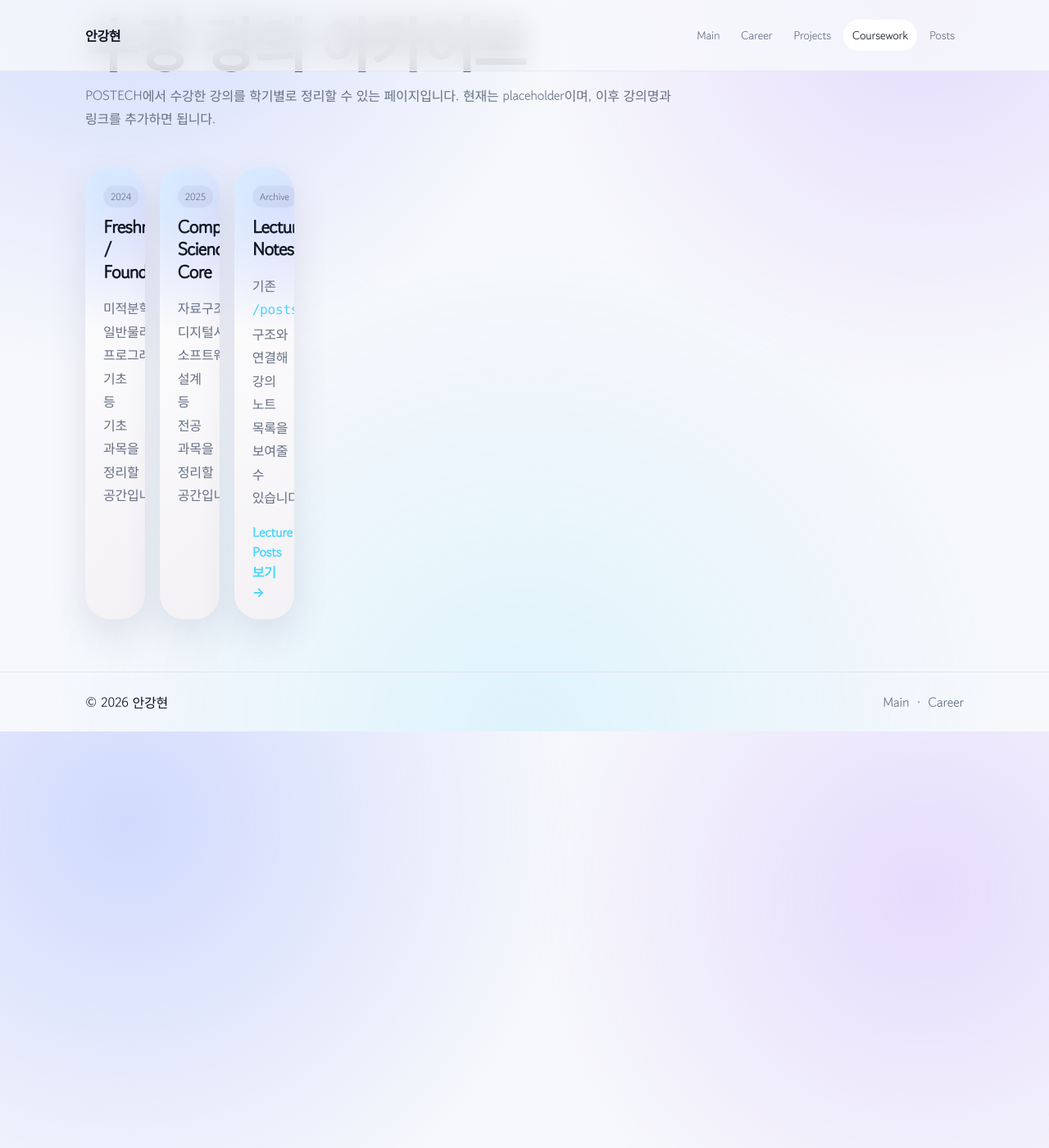
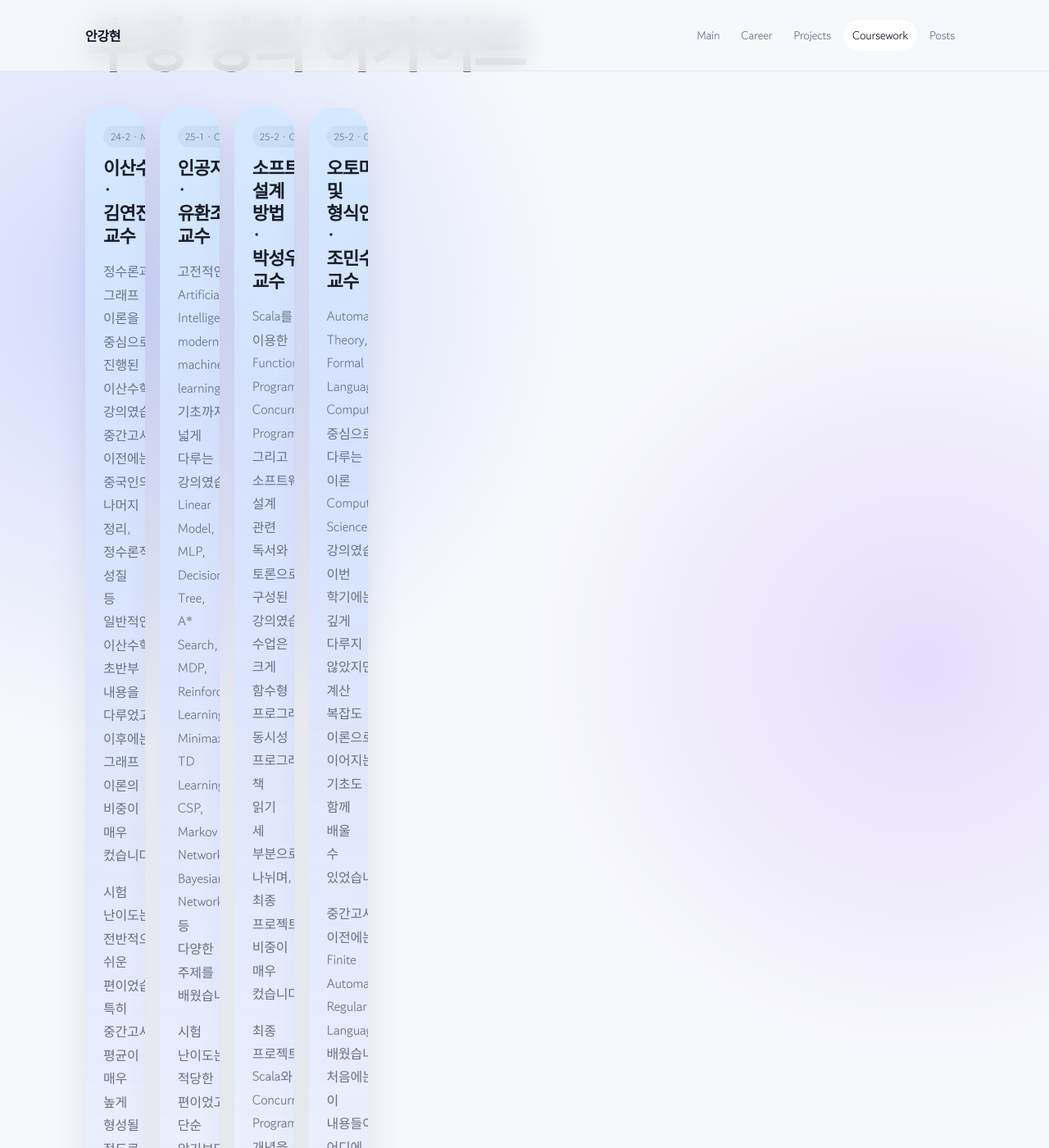
Before and after one commit to gimon0330/gimon0330.github.io, a Jekyll site: the page built from coursework.html, in a window 1280 px wide and 1400 px high, scrolled down 197 px. Shown: the whole window at 82% size. Built offline with Jekyll 4.4.1, drawn with Linux system fonts in a browser that asks for light colours; some web fonts are replaced; some of the changed text lies outside the part shown.

Commit message:
Update coursework archive entries

```diff
--- a/coursework.html
+++ b/coursework.html
@@ -9,17 +9,48 @@ layout: null
   <title>Coursework Archive · 안강현</title>
   <meta name="description" content="POSTECH Coursework Archive" />
   <link rel="stylesheet" href="{{ '/assets/site.css' | relative_url }}" />
+  <link rel="stylesheet" href="{{ '/assets/font.css' | relative_url }}" />
   <script defer src="{{ '/assets/main.js' | relative_url }}"></script>
 </head>
 <body>
   <div class="page-transition" aria-hidden="true"></div>
   <header class="nav-wrap"><div class="container nav"><a class="brand" data-transition-link href="{{ '/' | relative_url }}">안강현</a><nav class="links"><a data-transition-link href="{{ '/' | relative_url }}">Main</a><a data-transition-link href="{{ '/career.html' | relative_url }}">Career</a><a data-transition-link href="{{ '/projects.html' | relative_url }}">Projects</a><a href="{{ '/coursework.html' | relative_url }}" aria-current="page">Coursework</a><a href="{{ '/posts/' | relative_url }}">Posts</a></nav></div></header>
   <main class="container page-main">
-    <section class="page-hero reveal"><p class="eyebrow">Coursework Archive</p><h1>수강 강의 아카이브</h1><p>POSTECH에서 수강한 강의를 학기별로 정리할 수 있는 페이지입니다. 현재는 placeholder이며, 이후 강의명과 링크를 추가하면 됩니다.</p></section>
+    <section class="page-hero reveal"><p class="eyebrow">Coursework Archive</p><h1>수강 강의 아카이브</h1></section>
     <section class="grid cards coursework-grid">
-      <article class="card reveal"><span class="pill">2024</span><h3>Freshman / Foundation</h3><p>미적분학, 일반물리, 프로그래밍 기초 등 기초 과목을 정리할 공간입니다.</p></article>
-      <article class="card reveal delay-1"><span class="pill">2025</span><h3>Computer Science Core</h3><p>자료구조, 디지털시스템설계, 소프트웨어 설계 등 전공 과목을 정리할 공간입니다.</p></article>
-      <article class="card reveal delay-2"><span class="pill">Archive</span><h3>Lecture Notes</h3><p>기존 <code>/posts/lecture</code> 구조와 연결해 강의 노트 목록을 보여줄 수 있습니다.</p><a class="card-link" href="{{ '/posts/lecture/' | relative_url }}">Lecture Posts 보기 →</a></article>
+      <article class="card reveal">
+        <span class="pill">24-2 · MATH261</span>
+        <h3>이산수학 · 김연진 교수</h3>
+        <p>정수론과 그래프 이론을 중심으로 진행된 이산수학 강의였습니다. 중간고사 이전에는 중국인의 나머지 정리, 정수론적 성질 등 일반적인 이산수학의 초반부 내용을 다루었고, 이후에는 그래프 이론의 비중이 매우 컸습니다.</p>
+        <p>시험 난이도는 전반적으로 쉬운 편이었습니다. 특히 중간고사는 평균이 매우 높게 형성될 정도로 쉽게 출제되었습니다. 다만 Computer Science 전공자의 입장에서 기대했던 Automata, Big-O notation 등 전산수학적 주제들이 거의 다뤄지지 않았다는 점은 아쉬웠습니다.</p>
+        <p>개인적으로는 “이산수학”보다는 “그래프 이론”에 가까운 강의처럼 느껴졌습니다. Computer Science 전공자가 전산수학을 대체하는 목적으로 수강한다면 강의계획서와 실제 수업 범위를 미리 확인하는 것이 좋을 것 같습니다. 반대로 수학적 그래프 이론에 더 관심이 있는 학생에게는 잘 맞을 수 있는 강의라고 생각합니다.</p>
+      </article>
+
+      <article class="card reveal delay-1">
+        <span class="pill">25-1 · CSED342</span>
+        <h3>인공지능 · 유환조 교수</h3>
+        <p>고전적인 Artificial Intelligence부터 modern machine learning의 기초까지 넓게 다루는 강의였습니다. Linear Model, MLP, Decision Tree, A* Search, MDP, Reinforcement Learning, Minimax, TD Learning, CSP, Markov Network, Bayesian Network 등 다양한 주제를 배웠습니다.</p>
+        <p>시험 난이도는 적당한 편이었고, 단순 암기보다는 각 모델의 원리를 이해하고 작은 예제에 직접 적용할 수 있는 능력이 중요했습니다. 개인적으로는 Reinforcement Learning 파트가 가장 어렵게 느껴졌습니다.</p>
+        <p>Stanford 강의 자료를 기반으로 수업이 진행되어 내용의 완성도는 높았습니다. 인공지능의 여러 분야를 넓게 훑고, 이후 어떤 분야를 더 깊게 공부할지 감을 잡기에 좋은 강의였습니다.</p>
+      </article>
+
+      <article class="card reveal delay-2">
+        <span class="pill">25-2 · CSED332</span>
+        <h3>소프트웨어 설계 방법 · 박성우 교수</h3>
+        <p>Scala를 이용한 Functional Programming, Concurrent Programming, 그리고 소프트웨어 설계 관련 독서와 토론으로 구성된 강의였습니다. 수업은 크게 함수형 프로그래밍, 동시성 프로그래밍, 책 읽기 세 부분으로 나뉘며, 최종 프로젝트의 비중이 매우 컸습니다.</p>
+        <p>최종 프로젝트는 Scala와 Concurrent Programming 개념을 활용하는 팀 프로젝트였고, 사실상 이 수업에서 가장 중요한 평가 요소였습니다. AI 도구를 사용할 수는 있지만, 과하게 의존하기보다는 수업 내용을 직접 이해하고 설계에 반영하는 것이 중요하다고 느꼈습니다.</p>
+        <p>로드는 꽤 있는 편이지만, 수업을 잘 따라가고 프로젝트를 성실히 수행하면 개발에 대해 많은 것을 배울 수 있는 강의였습니다. 특히 단순히 코드를 작성하는 것을 넘어, 프로그램 구조와 설계를 고민하는 경험을 할 수 있었습니다.</p>
+      </article>
+
+      <article class="card reveal">
+        <span class="pill">25-2 · CSED341</span>
+        <h3>오토마타 및 형식언어 · 조민수 교수</h3>
+        <p>Automata Theory, Formal Language, Computability를 중심으로 다루는 이론 Computer Science 강의였습니다. 이번 학기에는 깊게 다루지 않았지만, 계산 복잡도 이론으로 이어지는 기초도 함께 배울 수 있었습니다.</p>
+        <p>중간고사 이전에는 Finite Automata와 Regular Language를 배웠습니다. 처음에는 이 내용들이 어디에 쓰이는지 잘 와닿지 않았지만, 후반부의 Turing Machine과 Undecidability를 이해하기 위한 중요한 기반이었다는 점을 나중에 알 수 있었습니다.</p>
+        <p>중간고사 이후에는 Context-Free Language, Pushdown Automata, Turing Machine, Undecidability를 다뤘습니다. CFL과 PDA는 앞부분과 흐름이 비슷해 비교적 따라가기 쉬웠지만, Turing Machine 이후부터는 난이도가 올라갔습니다. 특히 계산 불가능한 언어, Reduction, P-NP와 관련된 사고가 필요하기 때문에 알고리즘적 사고에 익숙하면 이해가 더 수월할 것 같습니다.</p>
+        <p>과제는 제출하지 않지만, due 이후 불시에 퀴즈가 출제되므로 사실상 반드시 풀어야 합니다. 과제 문제의 난이도가 높은 편이고, 퀴즈도 과제 기반으로 나오기 때문에 시간을 넉넉히 잡고 준비하는 것이 좋습니다. 시험은 과제, 강의 자료, 개념 문제를 기반으로 출제되며, 난이도 자체보다 시간 관리가 중요했습니다.</p>
+        <p>개인적으로는 매우 흥미로운 강의였습니다. 컴퓨터가 무엇인지, 계산의 한계가 어디까지인지, 기계가 언어를 어떻게 인식하는지에 대해 생각해볼 수 있었습니다. 이론 Computer Science에 관심이 있거나, 철학적인 질문을 좋아한다면 재미있게 들을 수 있는 강의라고 생각합니다.</p>
+      </article>
     </section>
   </main>
   <footer class="footer"><div class="container foot-flex"><span>© <span id="year"></span> 안강현</span><nav class="foot-links"><a data-transition-link href="{{ '/' | relative_url }}">Main</a><span>·</span><a data-transition-link href="{{ '/career.html' | relative_url }}">Career</a></nav></div></footer>
```
